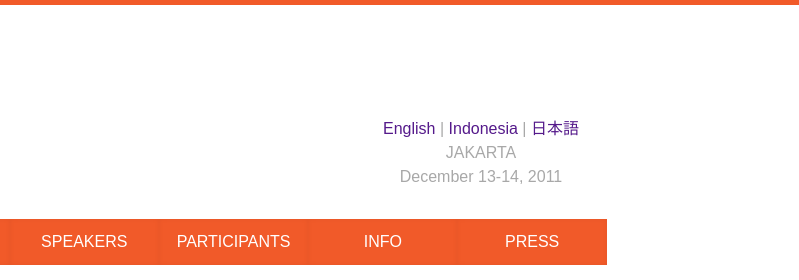
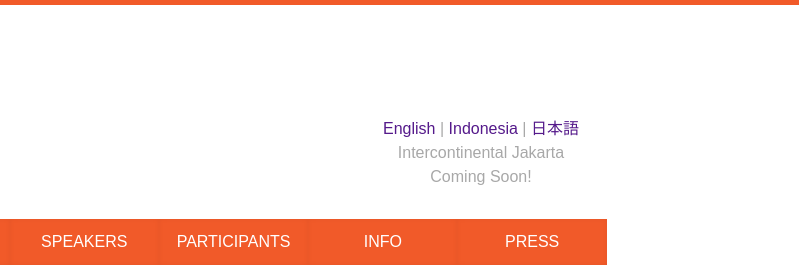
Before and after one commit to ariawan/boost, a plain HTML site: page index.html in a window 1280 px wide. Shown: the top 280 px of the page, 481-1280 px from the left. Drawn offline with nearby package versions, Linux system fonts and the light colour scheme; no server answers; a web font is replaced by a local one.

Commit message:
more tweak

```diff
--- a/index.html
+++ b/index.html
@@ -18,8 +18,8 @@
 	<header>
 		<aside>
 			<p align="center"><a href="">English</a> | <a href="">Indonesia</a> | <a href="">日本語</a></p>
-			<p align="center">JAKARTA</p>
-			<p align="center">December 13-14, 2011</p>
+			<p align="center">Intercontinental Jakarta</p>
+			<p align="center">Coming Soon!</p>
 		</aside>
 		<section id="logo">
 			<a href="#/"><img src="images/logo.jpg" alt="logo"></a>
```
Also changed, not shown: 1 other file.
